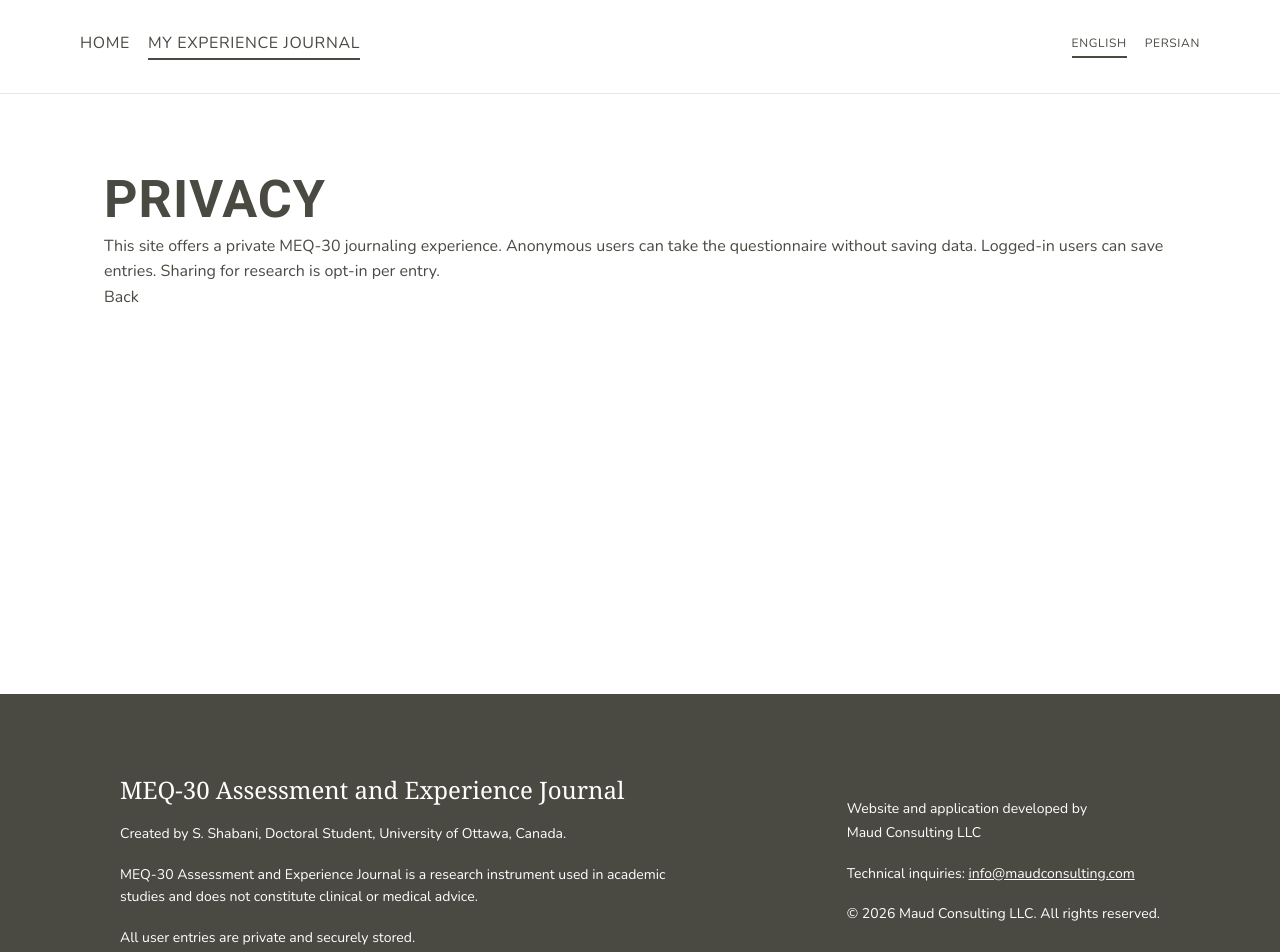
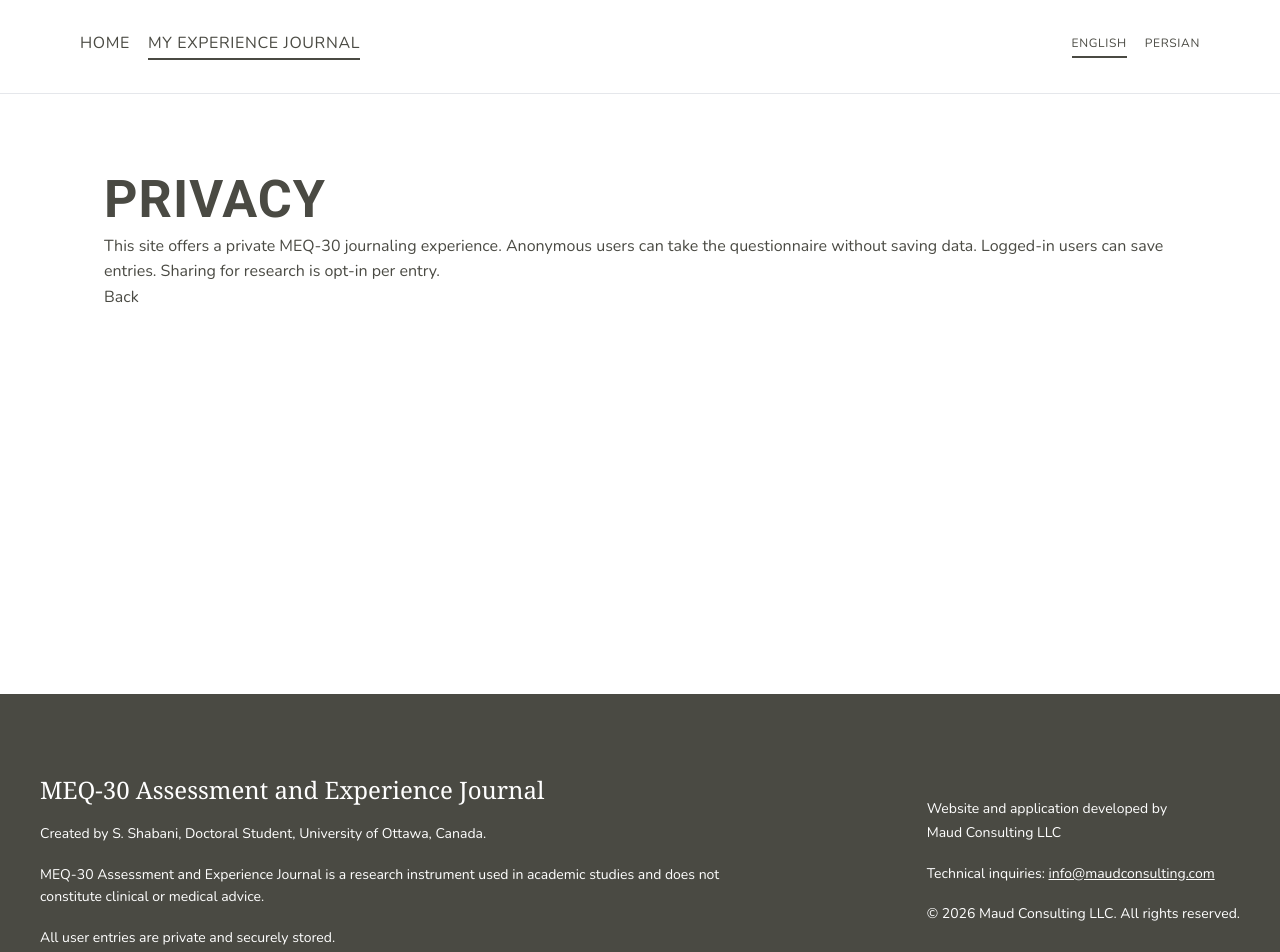
Before and after one commit to simashabani/meq30-interactive, a Next.js app: page /en/privacy in a window 1280 px wide. Shown: the top 952 px of the page. Built offline with nearby package versions, Linux system fonts and the light colour scheme; a web font is replaced by a local one.

Commit message:
fix look

```diff
--- a/src/app/en/journal/new/page.tsx
+++ b/src/app/en/journal/new/page.tsx
@@ -182,7 +182,7 @@ export default function NewExperiencePage() {
   const canSave = title.trim().length > 0 && answeredCount === 30;
 
   return (
-    <main className="max-w-3xl mx-auto p-6 space-y-4">
+    <main className="new-experience-page max-w-3xl mx-auto p-6 space-y-4">
       <div className="flex items-center justify-between">
         <h1 className="text-2xl font-semibold">New Experience</h1>
       </div>
--- a/src/app/fa/journal/new/page.tsx
+++ b/src/app/fa/journal/new/page.tsx
@@ -185,7 +185,7 @@ export default function NewExperiencePageFa() {
   const canSave = title.trim().length > 0 && answeredCount === 30;
 
   return (
-    <main dir="rtl" className="max-w-3xl mx-auto p-6 space-y-4">
+    <main dir="rtl" className="new-experience-page max-w-3xl mx-auto p-6 space-y-4">
       <div className="flex items-center justify-between">
         <h1 className="text-2xl font-semibold">تجربهٔ جدید</h1>
         <Link href="/fa/journal" className="text-sm underline">
--- a/src/app/globals.css
+++ b/src/app/globals.css
@@ -130,12 +130,12 @@ h3 {
 .site-footer-inner {
   max-width: 1200px;
   margin: 0 auto;
-  padding: 0 80px;
+  padding: 0;
 }
 
 .site-footer-grid {
   display: grid;
-  grid-template-columns: minmax(0, 700px) minmax(0, 420px);
+  grid-template-columns: minmax(0, 700px) auto;
   justify-content: space-between;
   gap: 56px;
 }
@@ -233,3 +233,7 @@ a:hover {
   color: #ffffff !important;
   font-size: 20px !important;
 }
+
+.new-experience-page input[type="radio"] {
+  accent-color: #828b2c;
+}
```
